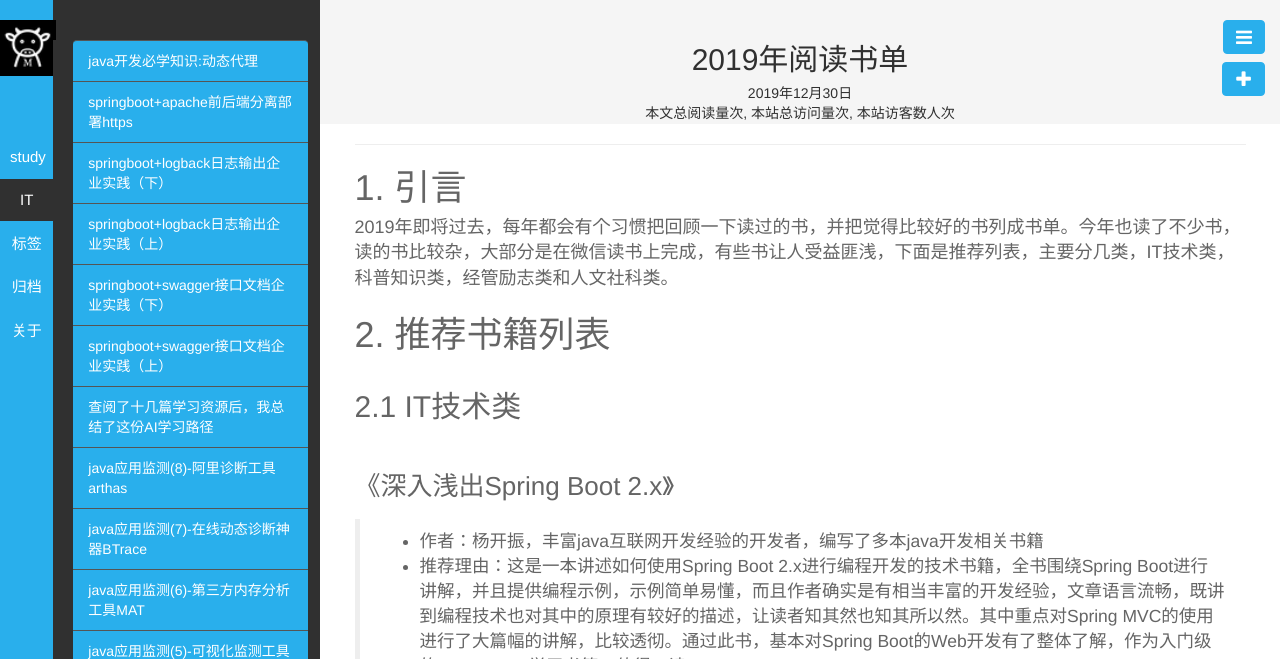
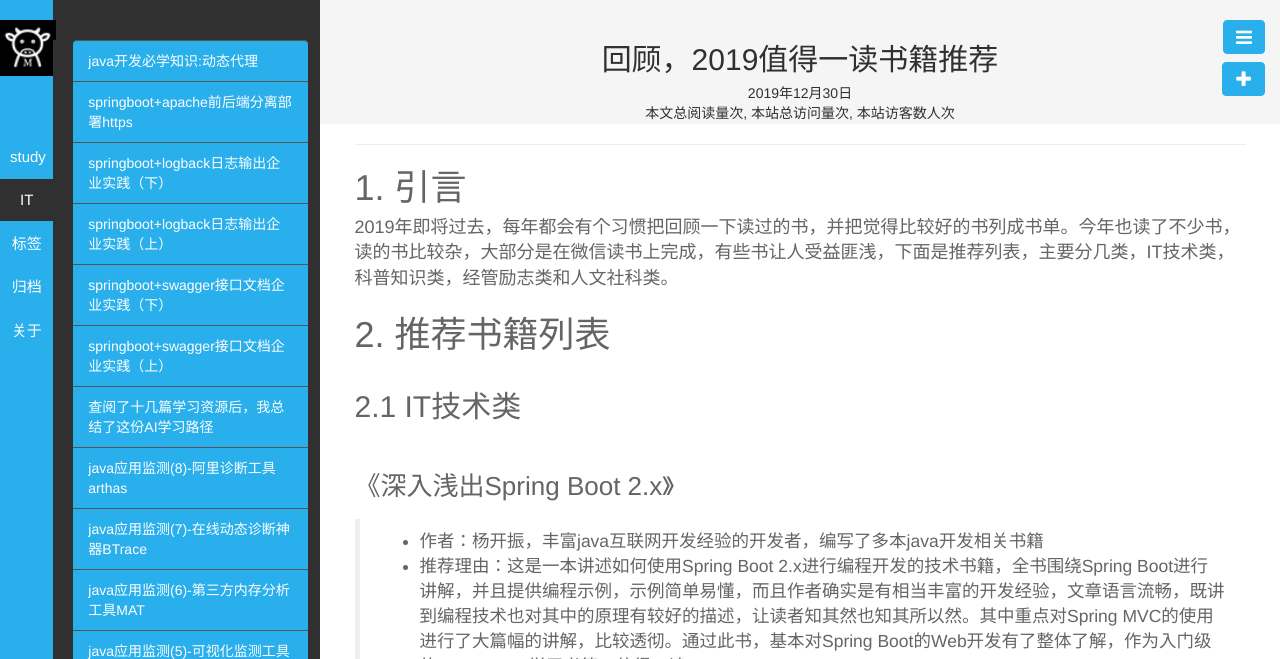
Before and after one commit to mianshenglee/mianshenglee.github.io, a Jekyll site: the page built from _posts/study/2019-12-30-Book_List_2019.md, in a window 1280 px wide, cut to the strip 0-659 px from the top of the page. Built offline with Jekyll 4.4.1, drawn with Linux system fonts in a browser that asks for light colours; comment, search, counter and statistics services are not loaded.

Commit message:
fix:修改标题

```diff
--- a/_posts/study/2019-12-30-Book_List_2019.md
+++ b/_posts/study/2019-12-30-Book_List_2019.md
@@ -1,6 +1,6 @@
 ---
 layout: post
-title: 2019年阅读书单
+title: 回顾，2019值得一读书籍推荐
 category: study
 tags: book
 keywords: springboot
```
